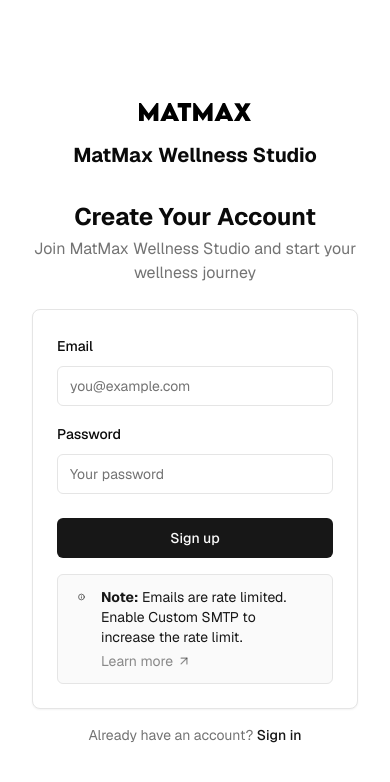
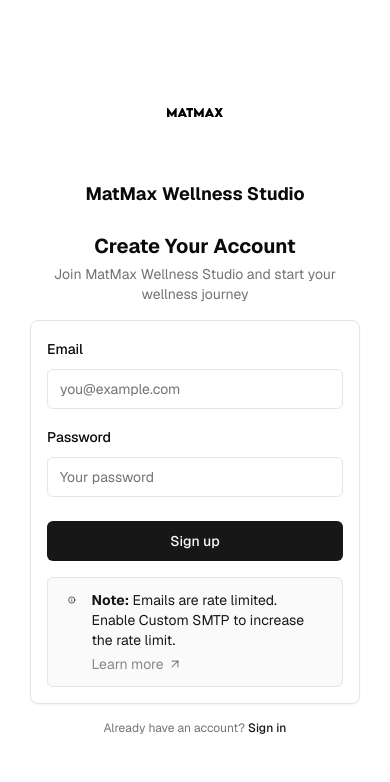
Before and after one commit to Matmax-Worldwide/matmax_space, a Next.js app: page /sign-up in a window 390 px wide. Shown: the top 782 px of the page. Built offline with nearby package versions, Linux system fonts and the light colour scheme.

Commit message:
Improve mobile responsiveness with enhanced breakpoints and touch-friendly UI

```diff
--- a/src/core/ui/layouts/components/Content/PageContainer.tsx
+++ b/src/core/ui/layouts/components/Content/PageContainer.tsx
@@ -1,5 +1,6 @@
 import { ReactNode } from 'react';
 import { cn } from '@/src/core/utils/styling';
+import { useLayout } from '../../providers/LayoutProvider';
 
 type PageContainerProps = {
   className?: string;
@@ -11,6 +12,7 @@ type PageContainerProps = {
 /**
  * Page container component
  * Provides consistent padding and max-width for page content
+ * with enhanced mobile responsiveness
  */
 export function PageContainer({
   className,
@@ -18,6 +20,8 @@ export function PageContainer({
   maxWidth = '2xl',
   padding = 'md'
 }: PageContainerProps) {
+  const { isSmallMobile } = useLayout();
+
   return (
     <div className={cn(
       "w-full mx-auto",
@@ -31,12 +35,14 @@ export function PageContainer({
         'max-w-7xl': maxWidth === '2xl',
         '': maxWidth === 'full',
 
-        // Padding classes
+        // Padding classes - enhanced for mobile
         'px-0 py-0': padding === 'none',
-        'px-3 py-3 sm:px-4 sm:py-4': padding === 'sm',
-        'px-4 py-6 sm:px-6': padding === 'md',
-        'px-4 py-8 sm:px-6 sm:py-10': padding === 'lg',
+        'px-2 py-2 xs:px-3 xs:py-3 sm:px-4 sm:py-4': padding === 'sm',
+        'px-3 py-4 xs:px-4 xs:py-5 sm:px-6 sm:py-6': padding === 'md',
+        'px-3 py-5 xs:px-4 xs:py-6 sm:px-6 sm:py-8 md:px-8 md:py-10': padding === 'lg',
       },
+      // Additional padding adjustment for very small screens
+      isSmallMobile && 'max-w-full overflow-x-hidden',
       className
     )}>
       {children}
--- a/src/core/ui/layouts/components/Header/HeaderNav.tsx
+++ b/src/core/ui/layouts/components/Header/HeaderNav.tsx
@@ -12,7 +12,8 @@ import {
   BarChart,
   Headphones,
   Settings,
-  ChevronDown
+  ChevronDown,
+  Menu
 } from 'lucide-react';
 import { useLayout } from '../../providers/LayoutProvider';
 
@@ -42,6 +43,7 @@ type NavItemType = {
  * - Integration with the sidebar via useLayout
  * - Permission-based visibility control
  * - Accessibility support with ARIA attributes
+ * - Responsive design with mobile-specific layout
  *
  * Usage:
  * <HeaderNav /> - typically used within the Header component
@@ -55,10 +57,12 @@ type NavItemType = {
  */
 export function HeaderNav() {
   const pathname = usePathname();
-  const { setSidebarOpen } = useLayout();
+  const { setSidebarOpen, isMobile, isSmallMobile, isTablet } = useLayout();
 
   // Track opened dropdown
   const [openDropdown, setOpenDropdown] = useState<string | null>(null);
+  // Track mobile menu open state
+  const [mobileMenuOpen, setMobileMenuOpen] = useState(false);
 
   // In a real app, this would come from an auth context
   const userPermissions = ['admin.view', 'lms.view', 'finance.view', 'payments.view', 'main.view'];
@@ -167,6 +171,9 @@ export function HeaderNav() {
     // Close any open dropdowns
     setOpenDropdown(null);
 
+    // Close mobile menu
+    setMobileMenuOpen(false);
+
     // If no children, navigate directly
     if (!hasChildren) {
       window.location.href = href;
@@ -185,14 +192,109 @@ export function HeaderNav() {
     };
   }, []);
 
+  // Close mobile menu on resize to desktop
+  useEffect(() => {
+    if (!isMobile && mobileMenuOpen) {
+      setMobileMenuOpen(false);
+    }
+  }, [isMobile, mobileMenuOpen]);
+
   // Check if user has permission for an item
   const hasPermission = (item: NavItemType) => {
     if (!item.permissions || item.permissions.length === 0) return true;
     return item.permissions.some(permission => userPermissions.includes(permission));
   };
 
+  // Determine if we should use mobile layout
+  const useMobileLayout = isMobile || isTablet;
+
+  // Render mobile menu button
+  const renderMobileMenuButton = () => (
+    <button
+      onClick={() => setMobileMenuOpen(!mobileMenuOpen)}
+      className="flex items-center justify-center p-2 rounded-md bg-white dark:bg-neutral-800 border border-border shadow-sm"
+      aria-expanded={mobileMenuOpen}
+      aria-controls="mobile-nav"
+      aria-label="Toggle navigation menu"
+    >
+      <Menu size={20} />
+      <span className="ml-2 text-sm font-medium">Menu</span>
+    </button>
+  );
+
+  // Render mobile navigation panel
+  const renderMobileNavPanel = () => (
+    <div
+      id="mobile-nav"
+      className={cn(
+        "absolute left-0 right-0 top-full mt-1 bg-white dark:bg-neutral-800 border border-border rounded-md shadow-lg z-50 transition-all duration-200 overflow-hidden",
+        isSmallMobile ? "mx-2" : "mx-4",
+        mobileMenuOpen ? "max-h-[80vh] opacity-100" : "max-h-0 opacity-0 pointer-events-none"
+      )}
+    >
+      <div className="p-2 max-h-[80vh] overflow-y-auto">
+        {navItems.filter(hasPermission).map((item) => {
+          const isActive = pathname === item.href || pathname?.startsWith(`${item.href}/`);
+
           return (
-    <nav className="flex">
+            <div key={item.href} className="mb-1">
+              {/* Mobile module heading */}
+              <div
+                className={cn(
+                  "flex items-center px-3 py-2 rounded-md text-sm font-medium",
+                  {
+                    "bg-gradient-to-r text-white": item.isHighlighted,
+                    [item.color || ""]: item.isHighlighted,
+                    "bg-primary/10 text-primary": isActive && !item.isHighlighted,
+                    "bg-white dark:bg-neutral-800 text-foreground": !isActive && !item.isHighlighted
+                  }
+                )}
+              >
+                <item.icon className="h-4 w-4 mr-2 flex-shrink-0" />
+                <span>{item.title}</span>
+              </div>
+
+              {/* Mobile sub-items */}
+              {item.children && (
+                <div className="ml-5 mt-1 border-l-2 border-muted pl-3 space-y-1">
+                  {item.children.map((child) => {
+                    const childPath = `${child.href}`;
+                    const isChildActive = pathname === childPath;
+
+                    return (
+                      <Link
+                        key={childPath}
+                        href={childPath}
+                        onClick={() => {
+                          setSidebarOpen(true);
+                          setMobileMenuOpen(false);
+                        }}
+                        className={cn(
+                          "block px-3 py-1.5 text-sm rounded-md hover:bg-muted flex items-center",
+                          isChildActive
+                            ? "text-primary bg-primary/5 font-medium"
+                            : "text-foreground"
+                        )}
+                      >
+                        <span className={cn(
+                          "w-1.5 h-1.5 rounded-full mr-2",
+                          isChildActive ? "bg-primary" : "bg-muted-foreground"
+                        )}></span>
+                        {child.title}
+                      </Link>
+                    );
+                  })}
+                </div>
+              )}
+            </div>
+          );
+        })}
+      </div>
+    </div>
+  );
+
+  // Render desktop navigation
+  const renderDesktopNav = () => (
     <ul className="flex items-center space-x-2">
       {navItems.filter(hasPermission).map((item) => {
         const isActive = pathname === item.href || pathname?.startsWith(`${item.href}/`);
@@ -308,6 +410,18 @@ export function HeaderNav() {
         );
       })}
     </ul>
+  );
+
+  return (
+    <nav className="relative">
+      {useMobileLayout ? (
+        <>
+          {renderMobileMenuButton()}
+          {renderMobileNavPanel()}
+        </>
+      ) : (
+        renderDesktopNav()
+      )}
     </nav>
   );
 }
--- a/src/core/ui/layouts/components/Header/Logo.tsx
+++ b/src/core/ui/layouts/components/Header/Logo.tsx
@@ -1,29 +1,30 @@
-import Link from 'next/link';
 import Image from 'next/image';
-import { useLayout } from '../../providers/LayoutProvider';
 import { cn } from '@/src/core/utils/styling';
 
+type LogoProps = {
+  className?: string;
+  alt?: string;
+  darkModeInvert?: boolean;
+};
+
 /**
- * Application logo component
- * Displays a large logo aligned to the left
+ * Logo component for MatMax Wellness Studio
+ * Accepts className for custom styling
  */
-export function Logo() {
-  const { theme } = useLayout();
-
+export function Logo({ className, alt = "MatMax Wellness Studio", darkModeInvert = false }: LogoProps) {
   return (
-    <Link href="/" className="flex items-center">
-      {/* Large MatMax logo aligned left */}
+    <div className={cn("relative", className)}>
       <Image
         src="/logo_mtmx_black-01.svg"
-        alt="MatMax Wellness Studio"
+        alt={alt}
         width={120}
-        height={120}
+        height={40}
         className={cn(
-          "transition-opacity p-1",
-          theme === 'dark' ? 'opacity-90 invert' : 'opacity-100'
+          "object-contain",
+          darkModeInvert && "dark:invert"
         )}
       />
-    </Link>
+    </div>
   );
 }
 
--- a/src/core/ui/layouts/components/Sidebar/index.tsx
+++ b/src/core/ui/layouts/components/Sidebar/index.tsx
@@ -15,9 +15,10 @@ type SidebarProps = {
 /**
  * Application sidebar component
  * Provides navigation and context-specific actions
+ * Enhanced for better mobile experience
  */
 export function Sidebar({ className, children, showLogo = true }: SidebarProps) {
-  const { sidebarOpen, setSidebarOpen, isMobile } = useLayout();
+  const { sidebarOpen, setSidebarOpen, isMobile, isSmallMobile } = useLayout();
 
   // Close sidebar when pressing Escape key
   useEffect(() => {
@@ -31,12 +32,47 @@ export function Sidebar({ className, children, showLogo = true }: SidebarProps)
     return () => window.removeEventListener('keydown', handleEscKey);
   }, [sidebarOpen, setSidebarOpen, isMobile]);
 
+  // Handle touch swipe to close sidebar
+  useEffect(() => {
+    if (typeof window === 'undefined' || !isMobile) return;
+
+    let touchStartX = 0;
+    const handleTouchStart = (e: Event) => {
+      const touchEvent = e as unknown as TouchEvent;
+      touchStartX = touchEvent.touches[0].clientX;
+    };
+
+    const handleTouchMove = (e: Event) => {
+      if (!sidebarOpen) return;
+
+      const touchEvent = e as unknown as TouchEvent;
+      const touchEndX = touchEvent.touches[0].clientX;
+      const diff = touchStartX - touchEndX;
+
+      // If swiping left (negative diff) and beyond threshold, close the sidebar
+      if (diff > 50) {
+        setSidebarOpen(false);
+      }
+    };
+
+    const sidebarElement = document.querySelector('[data-sidebar]');
+    if (sidebarElement) {
+      sidebarElement.addEventListener('touchstart', handleTouchStart, { passive: true });
+      sidebarElement.addEventListener('touchmove', handleTouchMove, { passive: true });
+
+      return () => {
+        sidebarElement.removeEventListener('touchstart', handleTouchStart);
+        sidebarElement.removeEventListener('touchmove', handleTouchMove);
+      };
+    }
+  }, [isMobile, sidebarOpen, setSidebarOpen]);
+
   return (
     <>
       {/* Mobile overlay for closing the sidebar */}
       {isMobile && sidebarOpen && (
         <div
-          className="fixed inset-0 z-40 bg-black/50 backdrop-blur-sm transition-opacity"
+          className="fixed inset-0 z-40 bg-black/50 backdrop-blur-sm transition-opacity duration-300"
           onClick={() => setSidebarOpen(false)}
           aria-hidden="true"
         />
@@ -44,16 +80,21 @@ export function Sidebar({ className, children, showLogo = true }: SidebarProps)
 
       {/* Sidebar container */}
       <aside
+        data-sidebar
         className={cn(
-          "fixed top-0 bottom-0 left-0 z-50 w-64 bg-card border-r border-border transition-transform duration-300 ease-in-out flex flex-col",
+          "fixed top-0 bottom-0 left-0 z-50 w-64 bg-card border-r border-border transition-all duration-300 ease-in-out flex flex-col",
           isMobile
-            ? sidebarOpen ? "translate-x-0" : "-translate-x-full"
+            ? sidebarOpen
+              ? "translate-x-0 shadow-xl"
+              : "-translate-x-full"
             : "translate-x-0",
+          // Adjust width for very small screens
+          isSmallMobile && "w-[85vw]",
           className
         )}
       >
         {/* Sidebar header with logo aligned left */}
-        <div className="flex items-center px-4 py-6 border-b border-border">
+        <div className="flex items-center justify-between px-4 py-4 sm:py-6 border-b border-border">
           {showLogo ? (
             <div className="flex justify-start">
               <Logo />
@@ -65,8 +106,9 @@ export function Sidebar({ className, children, showLogo = true }: SidebarProps)
           {isMobile && (
             <button
               onClick={() => setSidebarOpen(false)}
-              className="absolute right-4 top-4 p-2 rounded-md hover:bg-neutral-100 dark:hover:bg-neutral-800"
+              className="p-2 rounded-md hover:bg-neutral-100 dark:hover:bg-neutral-800 focus:outline-none focus:ring-2 focus:ring-primary/30 touch-manipulation"
               aria-label="Close sidebar"
+              style={{ touchAction: 'manipulation' }}
             >
               <X size={20} />
             </button>
@@ -74,7 +116,7 @@ export function Sidebar({ className, children, showLogo = true }: SidebarProps)
         </div>
 
         {/* Sidebar content */}
-        <div className="flex-1 overflow-y-auto py-4">
+        <div className="flex-1 overflow-y-auto py-4 overscroll-contain">
           {children || <SidebarNav />}
         </div>
 
--- a/src/core/ui/layouts/providers/LayoutProvider.tsx
+++ b/src/core/ui/layouts/providers/LayoutProvider.tsx
@@ -15,6 +15,8 @@ type LayoutContextType = {
   isMobile: boolean;
   isTablet: boolean;
   isDesktop: boolean;
+  isSmallMobile: boolean;
+  isLargeMobile: boolean;
 
   // Layout configuration
   layoutType: 'dashboard' | 'minimal' | 'auth' | 'marketing';
@@ -36,10 +38,12 @@ export function LayoutProvider({ children }: { children: ReactNode }) {
   // Theme state (with system preference detection)
   const [theme, setTheme] = useState<'light' | 'dark' | 'system'>('system');
 
-  // Responsive state
+  // Responsive state with more precise breakpoints
   const [isMobile, setIsMobile] = useState(false);
   const [isTablet, setIsTablet] = useState(false);
   const [isDesktop, setIsDesktop] = useState(true);
+  const [isSmallMobile, setIsSmallMobile] = useState(false);
+  const [isLargeMobile, setIsLargeMobile] = useState(false);
 
   // Layout type
   const [layoutType, setLayoutType] = useState<'dashboard' | 'minimal' | 'auth' | 'marketing'>('dashboard');
@@ -51,9 +55,13 @@ export function LayoutProvider({ children }: { children: ReactNode }) {
 
     const handleResize = () => {
       const width = window.innerWidth;
-      setIsMobile(width < 768);
-      setIsTablet(width >= 768 && width < 1024);
-      setIsDesktop(width >= 1024);
+
+      // Enhanced mobile breakpoints
+      setIsSmallMobile(width < 480); // Extra small devices
+      setIsLargeMobile(width >= 480 && width < 768); // Medium mobile devices
+      setIsMobile(width < 768); // All mobile devices
+      setIsTablet(width >= 768 && width < 1024); // Tablet devices
+      setIsDesktop(width >= 1024); // Desktop devices
 
       // Auto-close sidebar on small screens
       if (width < 768) {
@@ -64,8 +72,8 @@ export function LayoutProvider({ children }: { children: ReactNode }) {
     // Initial check
     handleResize();
 
-    // Add event listener
-    window.addEventListener('resize', handleResize);
+    // Add event listener with passive option for better performance
+    window.addEventListener('resize', handleResize, { passive: true });
 
     // Clean up event listener
     return () => window.removeEventListener('resize', handleResize);
@@ -118,6 +126,8 @@ export function LayoutProvider({ children }: { children: ReactNode }) {
         isMobile,
         isTablet,
         isDesktop,
+        isSmallMobile,
+        isLargeMobile,
         layoutType,
         setLayoutType
       }}
--- a/src/core/ui/layouts/templates/AuthLayout.tsx
+++ b/src/core/ui/layouts/templates/AuthLayout.tsx
@@ -1,13 +1,13 @@
 import { ReactNode } from 'react';
 import { LayoutProvider } from '../providers/LayoutProvider';
+import Logo from '../components/Header/Logo';
 import { cn } from '@/src/core/utils/styling';
-import Image from 'next/image';
-import Logo from '../components/Header/Logo';
+import { useLayout } from '../providers/LayoutProvider';
 
 type AuthLayoutProps = {
   children: ReactNode;
-  title?: string;
-  description?: string;
+  title?: string | ReactNode;
+  description?: string | ReactNode;
   footer?: ReactNode;
   showLogo?: boolean;
   contentClassName?: string;
@@ -16,8 +16,10 @@ type AuthLayoutProps = {
 };
 
 /**
- * Authentication layout template
- * Used for sign-in, sign-up, and other authentication pages
+ * Auth layout template
+ * Used for all authentication related pages (sign-in, sign-up, forgot password, etc.)
+ * Provides a split screen layout with branding on the left and auth form on the right
+ * Responsive to adapt to different screen sizes
  */
 export function AuthLayout({
   children,
@@ -29,70 +31,101 @@ export function AuthLayout({
   imageUrl,
   imageAlt = "MatMax Wellness Studio"
 }: AuthLayoutProps) {
-  return (
-    <LayoutProvider>
-      <div className="min-h-screen flex flex-col md:flex-row">
-        {/* Left side - Branding area */}
-        <div className="hidden md:flex md:w-1/2 bg-primary/10 flex-col justify-center items-center p-8">
-          <div className="max-w-md text-center">
-            {showLogo && (
-              <div className="mb-8 flex justify-center">
-                {imageUrl ? (
-                  <Image
-                    src={imageUrl}
-                    alt={imageAlt}
-                    width={200}
-                    height={80}
-                    style={{ objectFit: 'contain' }}
-                  />
-                ) : (
-                  <Image
-                    src="/logo_mtmx_black-01.svg"
-                    alt="MatMax Wellness Studio"
-                    width={200}
-                    height={80}
-                    style={{ objectFit: 'contain' }}
-                  />
-                )}
+  // We need to wrap useLayout in a component inside LayoutProvider
+  const AuthLayoutContent = () => {
+    const { isMobile, isSmallMobile } = useLayout();
+
+    return (
+      <div className="flex min-h-screen bg-background">
+        {/* Left side - Brand showcase (hidden on mobile) */}
+        <div className="hidden md:flex md:w-1/2 bg-gradient-to-b from-primary/20 to-primary/5 flex-col items-center justify-center relative">
+          {imageUrl ? (
+            <div className="absolute inset-0 bg-cover bg-center" style={{ backgroundImage: `url(${imageUrl})` }}>
+              <div className="absolute inset-0 bg-black/20" />
+              <div className="relative z-10 h-full flex flex-col items-center justify-center text-white p-10">
+                <Logo className="w-16 h-16 mb-4" darkModeInvert={true} />
+                <h1 className="text-3xl font-bold mb-2">MatMax Wellness Studio</h1>
+                <p className="text-lg max-w-md text-center opacity-90">
+                  Your journey to wellness and balance begins here
+                </p>
               </div>
-            )}
-            <h1 className="text-3xl font-bold mb-4">MatMax Wellness Studio</h1>
-            <p className="text-lg text-muted-foreground">
-              Your journey to wellness and balance begins here. Access your personal dashboard to track progress and connect with your wellness community.
-            </p>
-          </div>
+            </div>
+          ) : (
+            <div className="flex flex-col items-center justify-center p-10 text-center">
+              <Logo className="w-16 h-16 mb-4" darkModeInvert={true} />
+              <h1 className="text-3xl font-bold mb-2">MatMax Wellness Studio</h1>
+              <p className="text-lg max-w-md opacity-80">
+                Your journey to wellness and balance begins here
+              </p>
+            </div>
+          )}
         </div>
 
         {/* Right side - Authentication form */}
-        <div className="flex-1 flex flex-col justify-center items-center p-8">
+        <div className={cn(
+          "flex flex-col justify-center items-center",
+          isMobile ? "w-full py-6" : "w-1/2",
+          isSmallMobile ? "px-4" : "px-8"
+        )}>
           {/* Mobile logo - only shown on mobile */}
-          <div className="md:hidden mb-8 flex flex-col items-center">
-            <Logo />
-            <h1 className="text-xl font-bold mt-4">MatMax Wellness Studio</h1>
+          <div className="md:hidden mb-6 flex flex-col items-center">
+            <Logo className={isSmallMobile ? "w-14 h-14" : "w-16 h-16"} />
+            <h1 className={cn(
+              "font-bold mt-4 text-center",
+              isSmallMobile ? "text-lg" : "text-xl"
+            )}>
+              MatMax Wellness Studio
+            </h1>
           </div>
 
           <div className={cn(
-            "w-full max-w-md",
+            "w-full",
+            isSmallMobile ? "max-w-[330px]" : "max-w-md",
             contentClassName
           )}>
             {/* Title and description */}
             {(title || description) && (
-              <div className="mb-6 text-center">
-                {title && <h2 className="text-2xl font-bold">{title}</h2>}
-                {description && <p className="text-muted-foreground mt-1">{description}</p>}
+              <div className={cn(
+                "mb-6 text-center",
+                isSmallMobile && "mb-4"
+              )}>
+                {title && <h2 className={cn(
+                  "font-bold",
+                  isSmallMobile ? "text-xl" : "text-2xl"
+                )}>{title}</h2>}
+                {description && <p className={cn(
+                  "text-muted-foreground mt-1",
+                  isSmallMobile && "text-sm"
+                )}>{description}</p>}
               </div>
             )}
 
             {/* Main content - authentication form */}
-            <div className="bg-card border border-border p-6 rounded-lg shadow-sm">
+            <div className={cn(
+              "bg-card border border-border rounded-lg shadow-sm",
+              isSmallMobile ? "p-4" : "p-6"
+            )}>
               {children}
             </div>
 
             {/* Footer */}
-            {footer && <div className="mt-4 text-center text-sm text-muted-foreground">{footer}</div>}
+            {footer && (
+              <div className={cn(
+                "mt-4 text-center text-muted-foreground",
+                isSmallMobile ? "text-xs" : "text-sm"
+              )}>
+                {footer}
+              </div>
+            )}
           </div>
         </div>
       </div>
+    );
+  };
+
+  return (
+    <LayoutProvider>
+      <AuthLayoutContent />
     </LayoutProvider>
   );
 }
```
Also changed, not shown: src/core/ui/layouts/README.md, 1 other file (tests, documents, lock files or other folders). Lines whose indentation alone changed are shown as unchanged.
